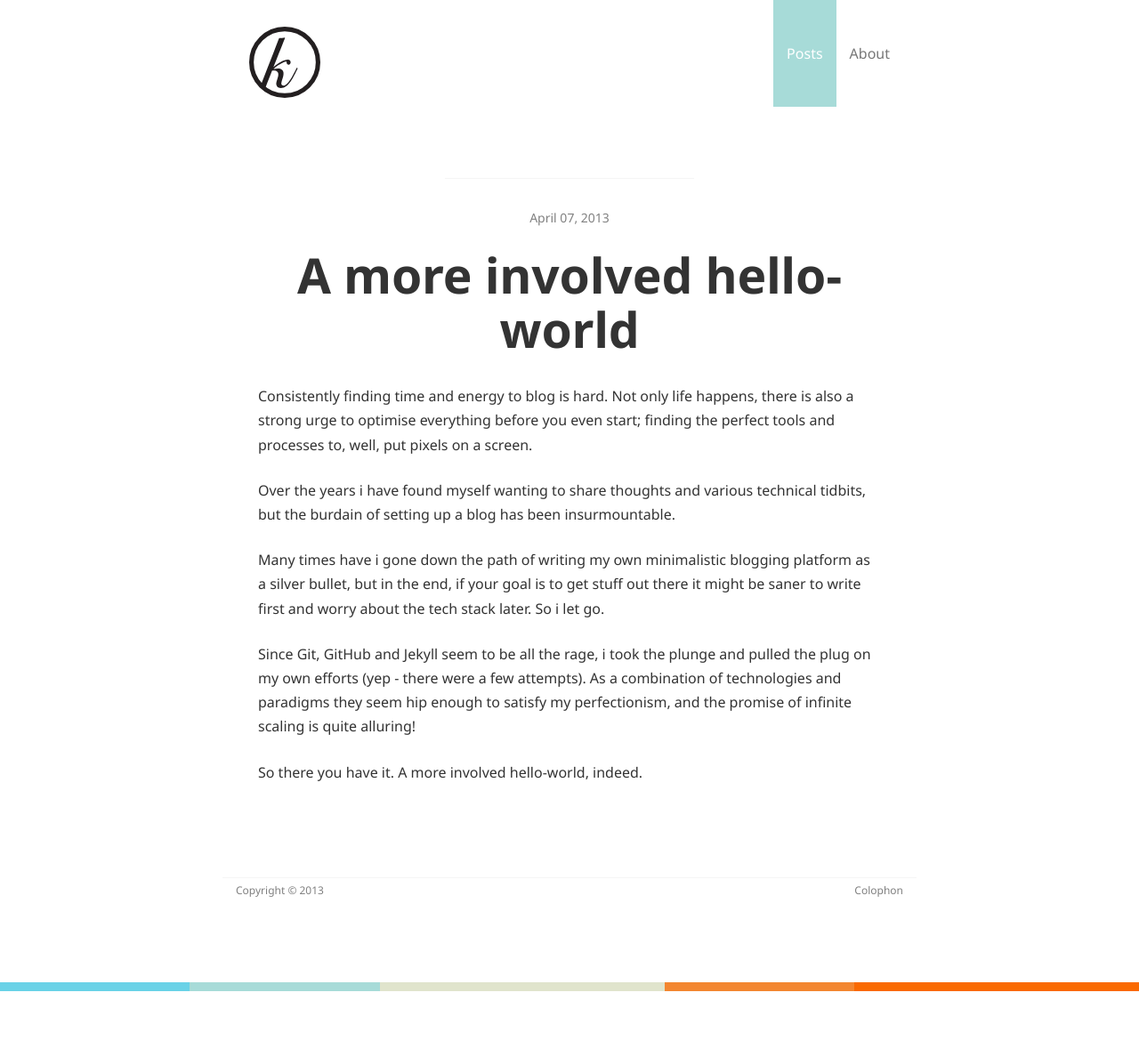
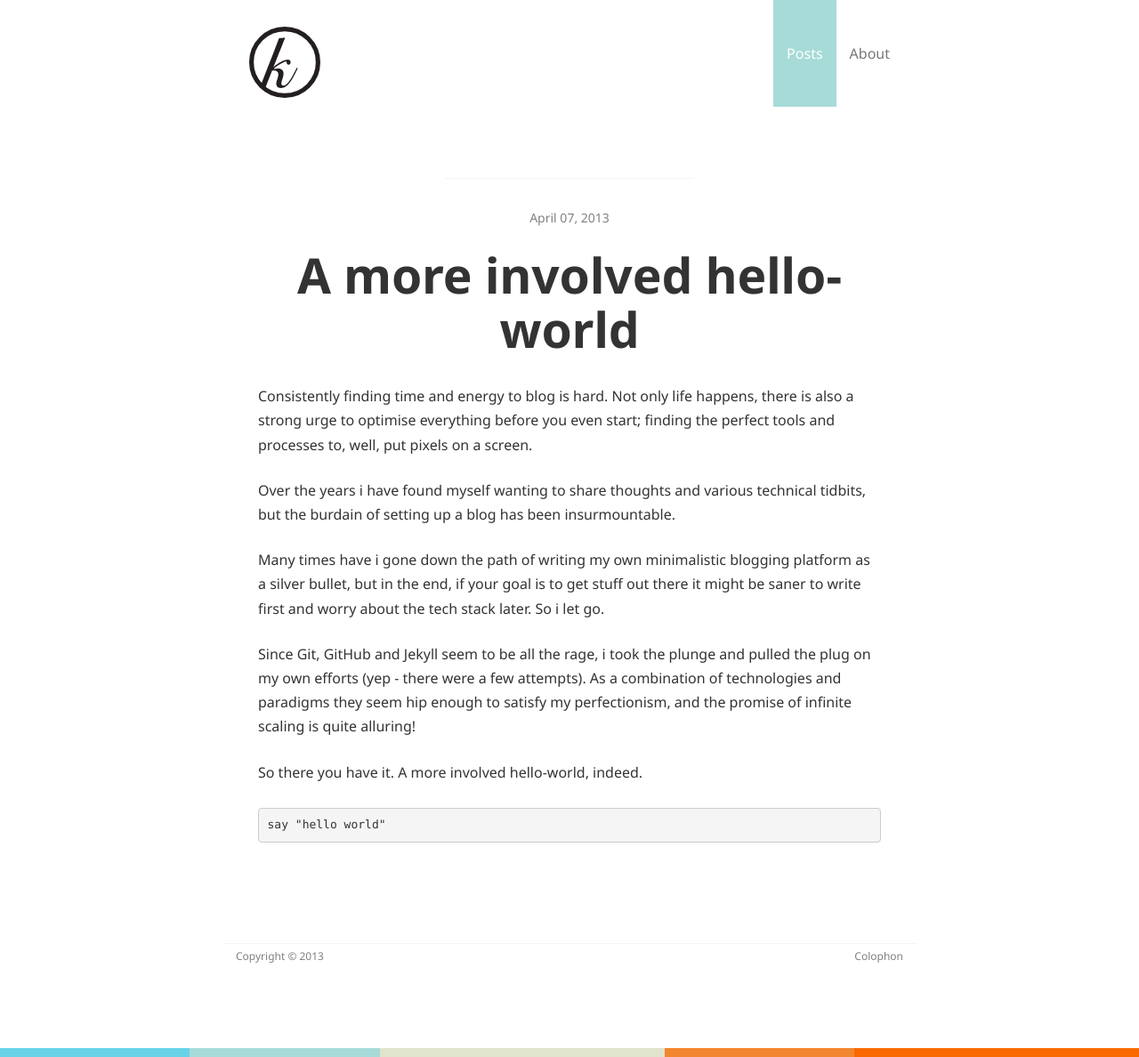
Before and after one commit to ik-fractel/kappataumu.github.com, a Jekyll site: the page built from _posts/2013-04-07-hello-world.md, in a window 1280 px wide. Shown: the whole page at 89% size. Built offline with Jekyll 4.4.1, drawn with Linux system fonts in a browser that asks for light colours; nearby versions of some CDN libraries; Markdown is read by kramdown in place of the engine named in the settings; before the commit the page ends 1114 px from its top, so only the background shows below that.

Commit message:
Updated 2013-04-07-hello-world.md

````diff
--- a/_posts/2013-04-07-hello-world.md
+++ b/_posts/2013-04-07-hello-world.md
@@ -1,10 +1,10 @@
 ---
+author_twitter: kappataumu
+author: kappataumu
+category: articles
 layout: nouveau_article
 published: true
-category: articles
-title: A more involved hello-world
-author: kappataumu
-author_twitter: kappataumu
+title: "A more involved hello-world"
 ---
 
 Consistently finding time and energy to blog is hard. Not only life happens, there is also a strong urge to optimise everything before you even start; finding the perfect tools and processes to, well, put pixels on a screen.
@@ -16,3 +16,7 @@ Many times have i gone down the path of writing my own minimalistic blogging pla
 Since Git, GitHub and Jekyll seem to be all the rage, i took the plunge and pulled the plug on my own efforts (yep - there were a few attempts). As a combination of technologies and paradigms they seem hip enough to satisfy my perfectionism, and the promise of infinite scaling is quite alluring!
 
 So there you have it. A more involved hello-world, indeed.
+
+``` perl
+say "hello world"
+```
````
